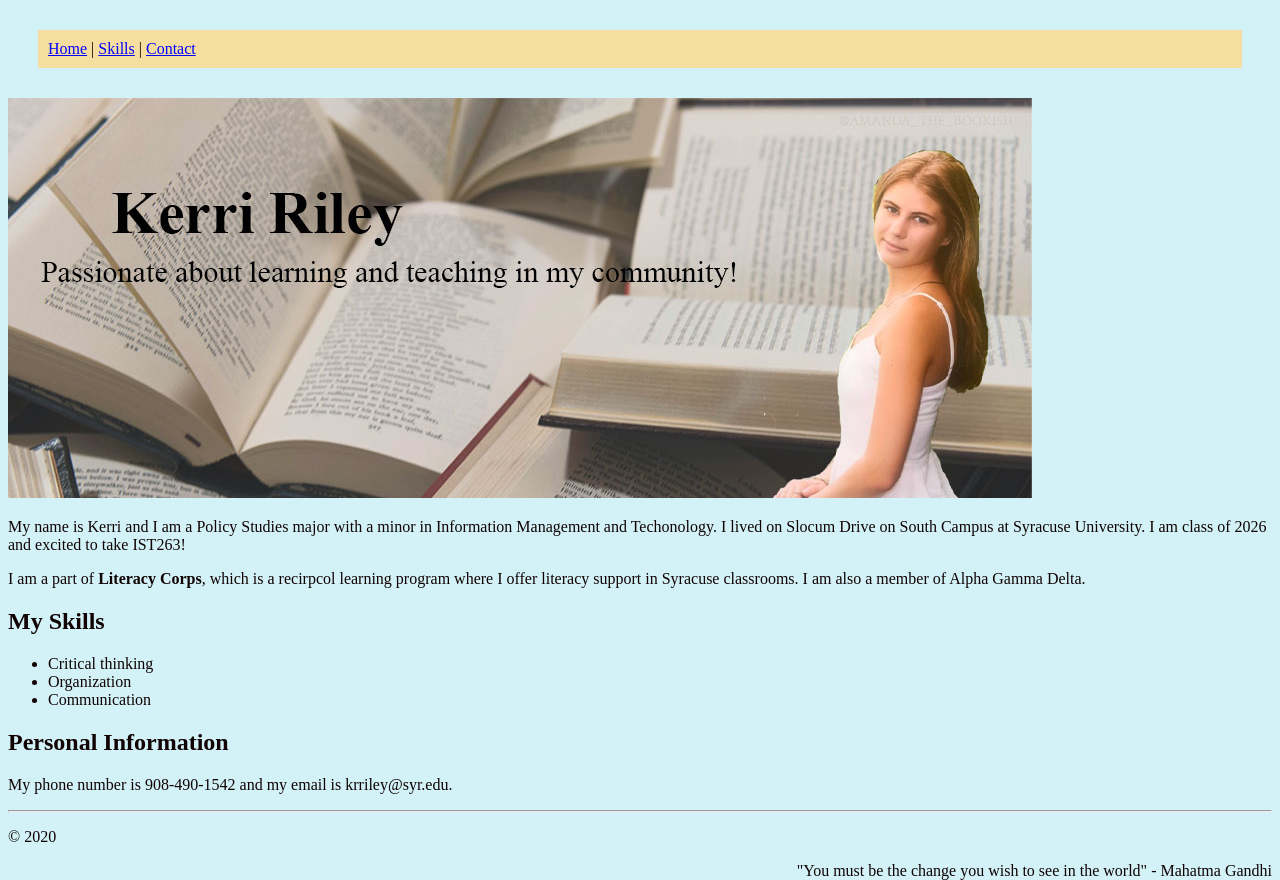
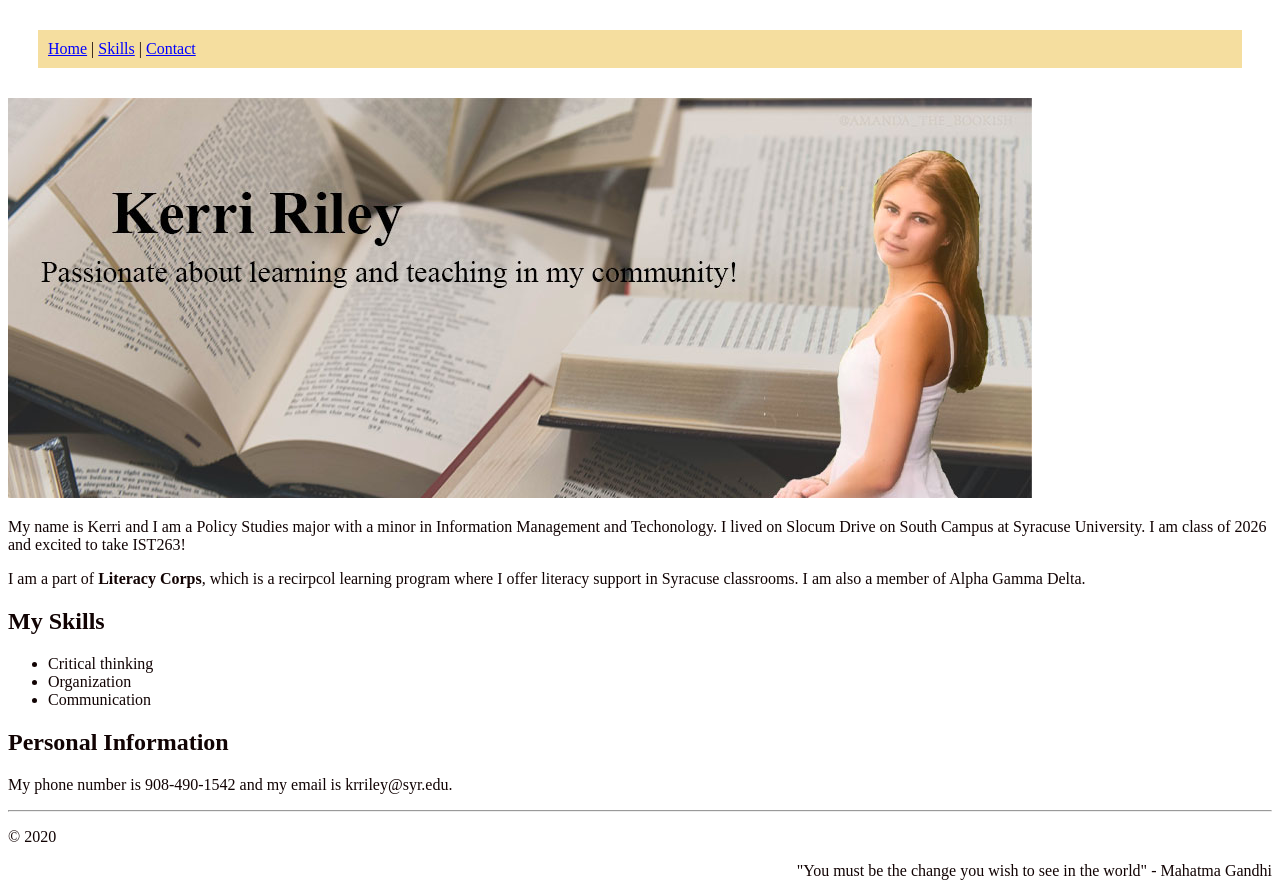
Before and after one commit to kerriroseriley/ist263, a plain HTML site: page lab08/index.html in a window 1280 px wide. Drawn offline with Linux system fonts and the light colour scheme.

Commit message:
Update styles.css

```diff
--- a/lab08/styles.css
+++ b/lab08/styles.css
@@ -6,7 +6,7 @@ nav a:hover {background-color: #DE21B5;}
 head{color:#000000;}
 body{
     color: #110303;
-    background-color: #D2F2F7
+    background-color: #FFFFFF
 }
 nav{
     padding: 10px;
```
